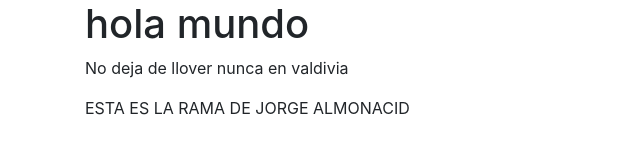
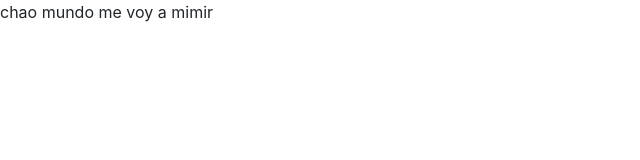
Before and after one commit to cokealmonacid/ssv-test, a plain HTML site: page index.html in a window 1280 px wide. Shown: the whole page, without its empty margins (0-640 px from the left). Drawn offline with Linux system fonts and the light colour scheme.

Commit message:
otro commit

```diff
--- a/index.html
+++ b/index.html
@@ -7,10 +7,6 @@
     <title>SSV</title>
 </head>
 <body>
-    <div class="container">
-        <h1>hola mundo</h1>
-        <p>No deja de llover nunca en valdivia</p>
-        <p>ESTA ES LA RAMA DE JORGE ALMONACID</p>
-    </div>
+    <p>chao mundo me voy a mimir</p>
 </body>
 </html>
```
